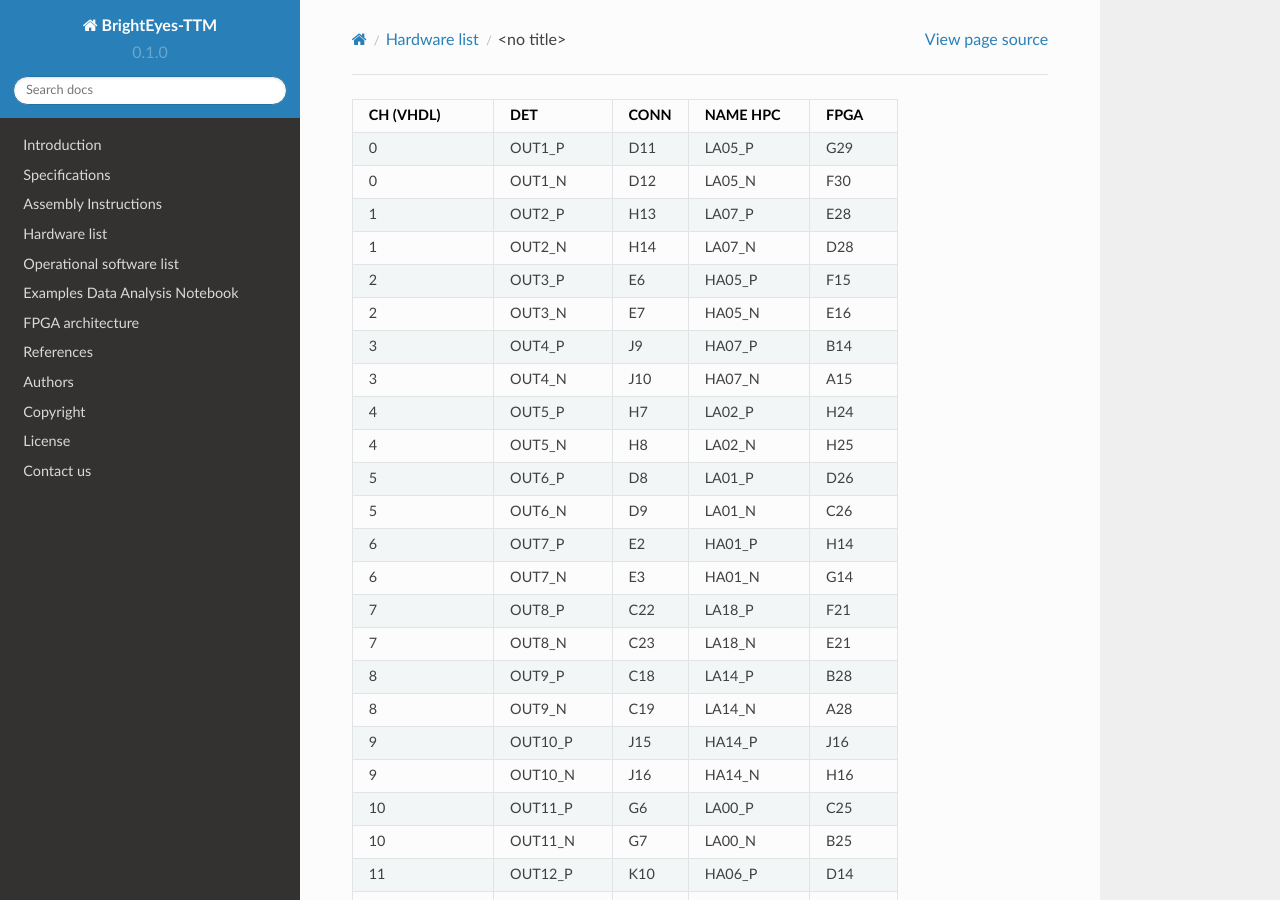
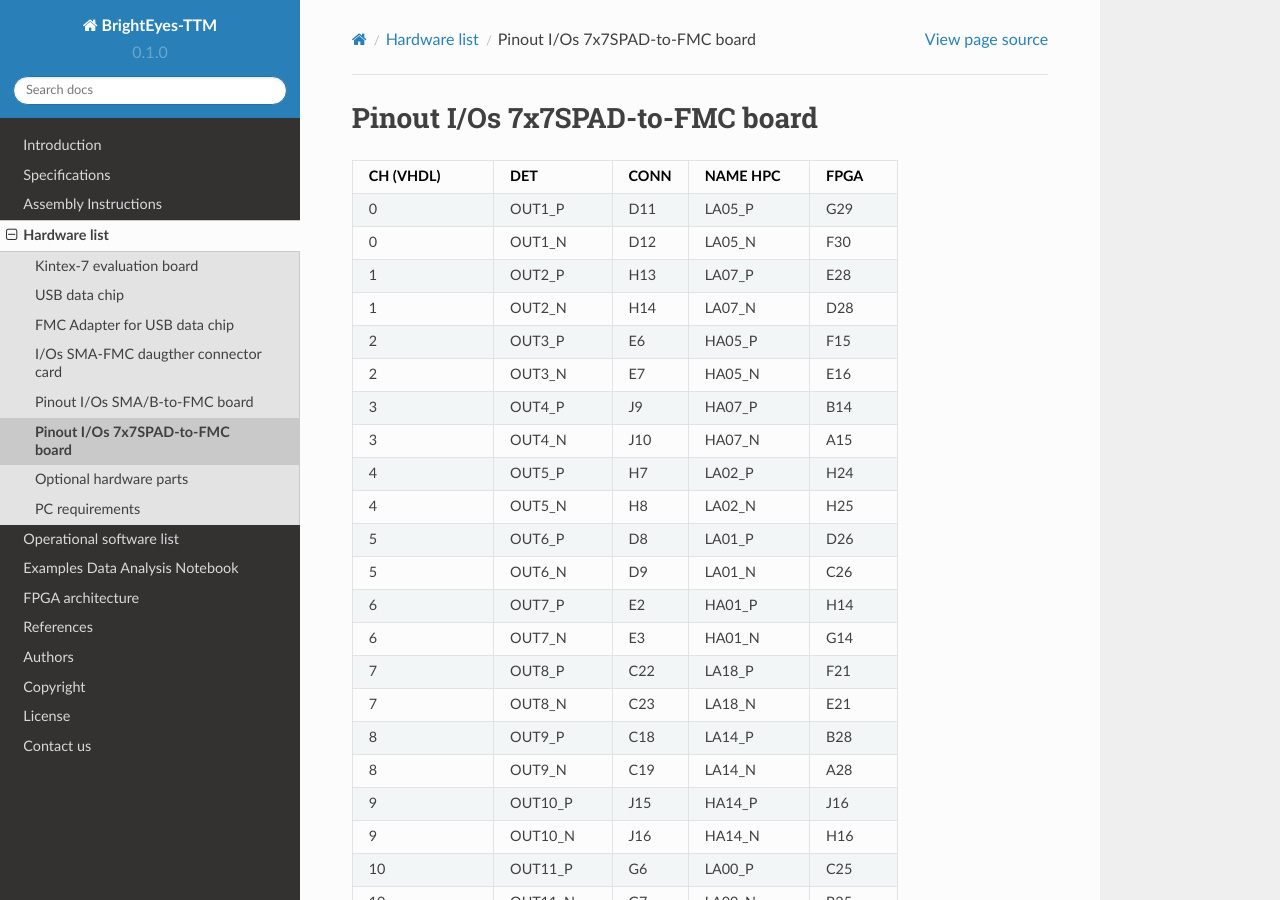
Before and after one commit to mattia-donato/BrightEyes-TTM-docs, a Sphinx documentation site: the page built from docs/source/pinout7x7.md, in a window 1280 px wide and 900 px high. Built offline with Sphinx 7.4.7 and the Read the Docs theme 2.0.0, drawn with Linux system fonts in a browser that asks for light colours.

Commit message:
Update pinout7x7.md

```diff
--- a/docs/source/pinout7x7.md
+++ b/docs/source/pinout7x7.md
@@ -1,3 +1,5 @@
+## Pinout I/Os 7x7SPAD-to-FMC board
+
 | **CH (VHDL)**       |     **DET**     | **CONN** | **NAME HPC** | **FPGA** |
 |---------------------|:---------------:|:--------:|:------------:|:--------:|
 |          0          | OUT1_P          | D11      | LA05_P       | G29      |
```
